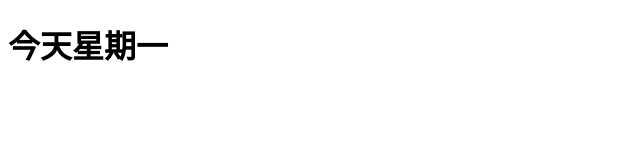
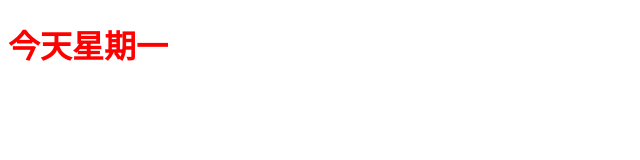
Before and after one commit to wangling55555/jingdong, a plain HTML site: page index.html in a window 1280 px wide. Shown: the whole page, without its empty margins (0-640 px from the left). Drawn offline with Linux system fonts and the light colour scheme.

Commit message:
add main.css

```diff
--- /dev/null
+++ b/css/main.css
@@ -0,0 +1,3 @@
+h1 {
+	color:red;
+}
--- a/index.html
+++ b/index.html
@@ -3,6 +3,7 @@
 	<head>
 		<meta charset="UTF-8">
 		<title></title>
+		<link rel="stylesheet" type="text/css" href="css/main.css"/>
 	</head>
 	<body>
 		<h1>今天星期一</h1>
```
